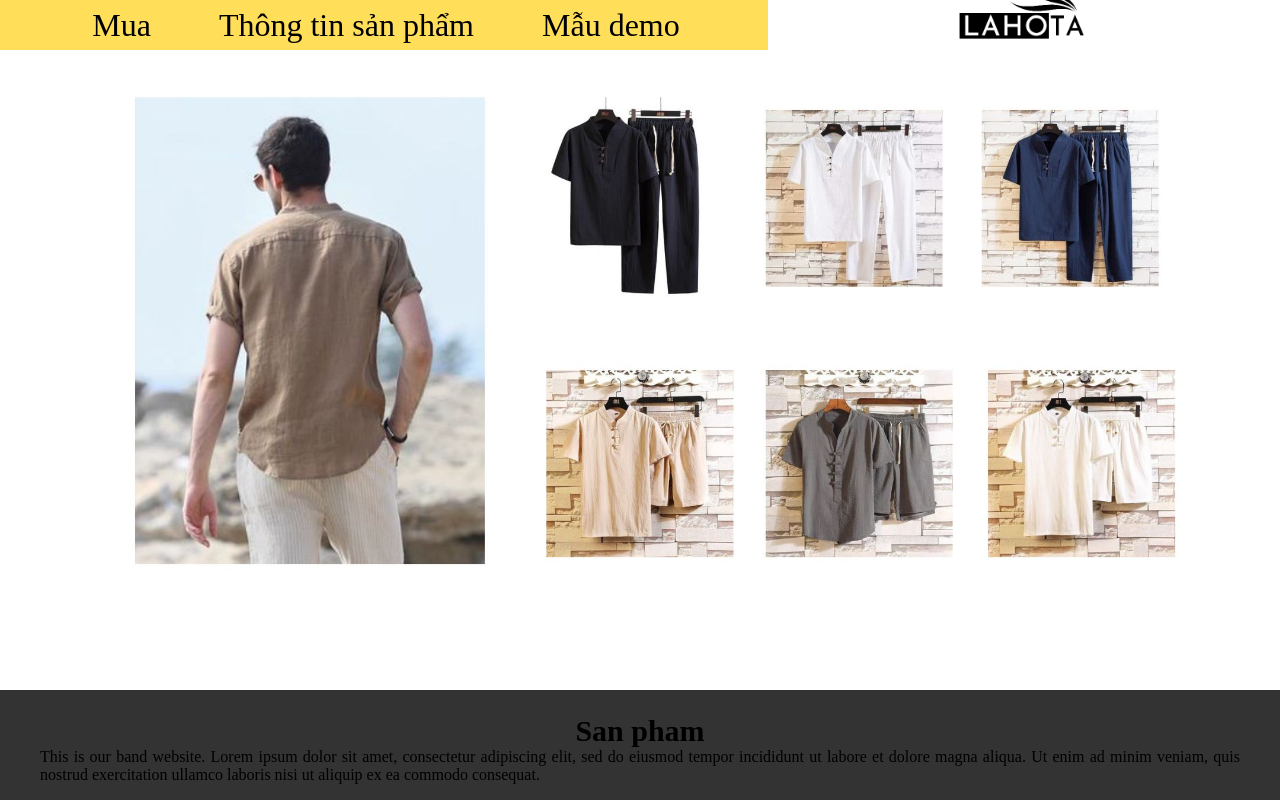
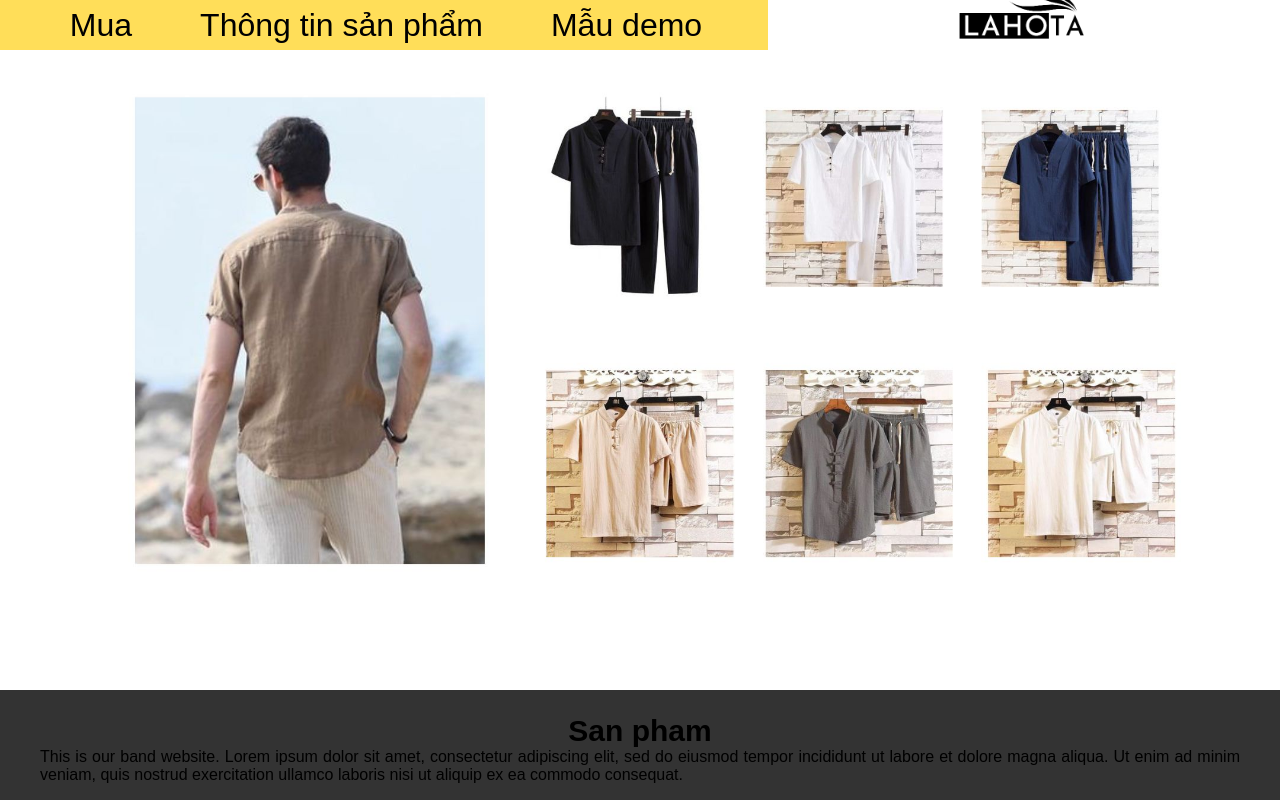
Before and after one commit to huunamit1/dung, a plain HTML site: page index.html in a window 1280 px wide. Shown: the top 800 px of the page. Drawn offline with Linux system fonts and the light colour scheme.

Commit message:
Update main.css

```diff
--- a/main.css
+++ b/main.css
@@ -2,6 +2,11 @@
     margin: 0;
     padding: 0;
     box-sizing: border-box;
+    text-decoration: none;
+}
+html{
+    font-family: 'Dancing Script', cursive;
+    font-family: 'Ubuntu', sans-serif;
 }
 .grid {
     width: 100%;
```
